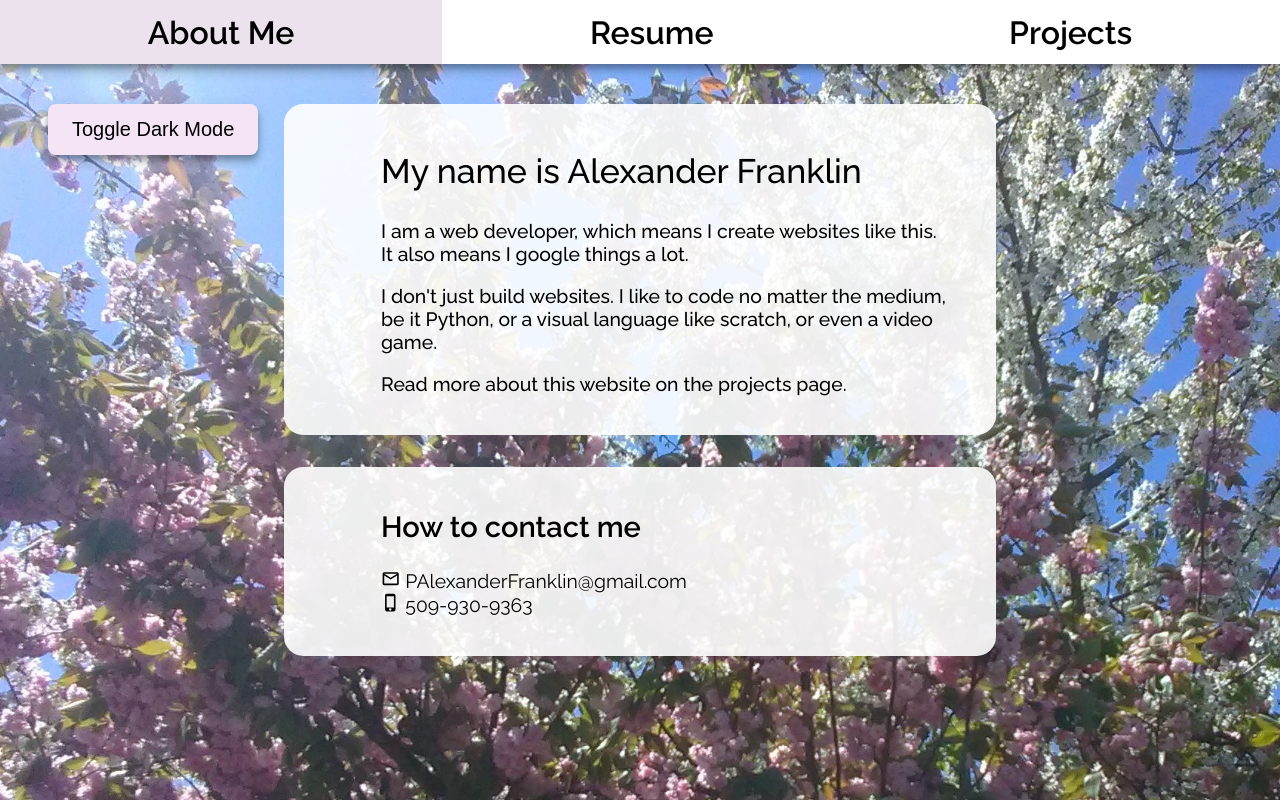
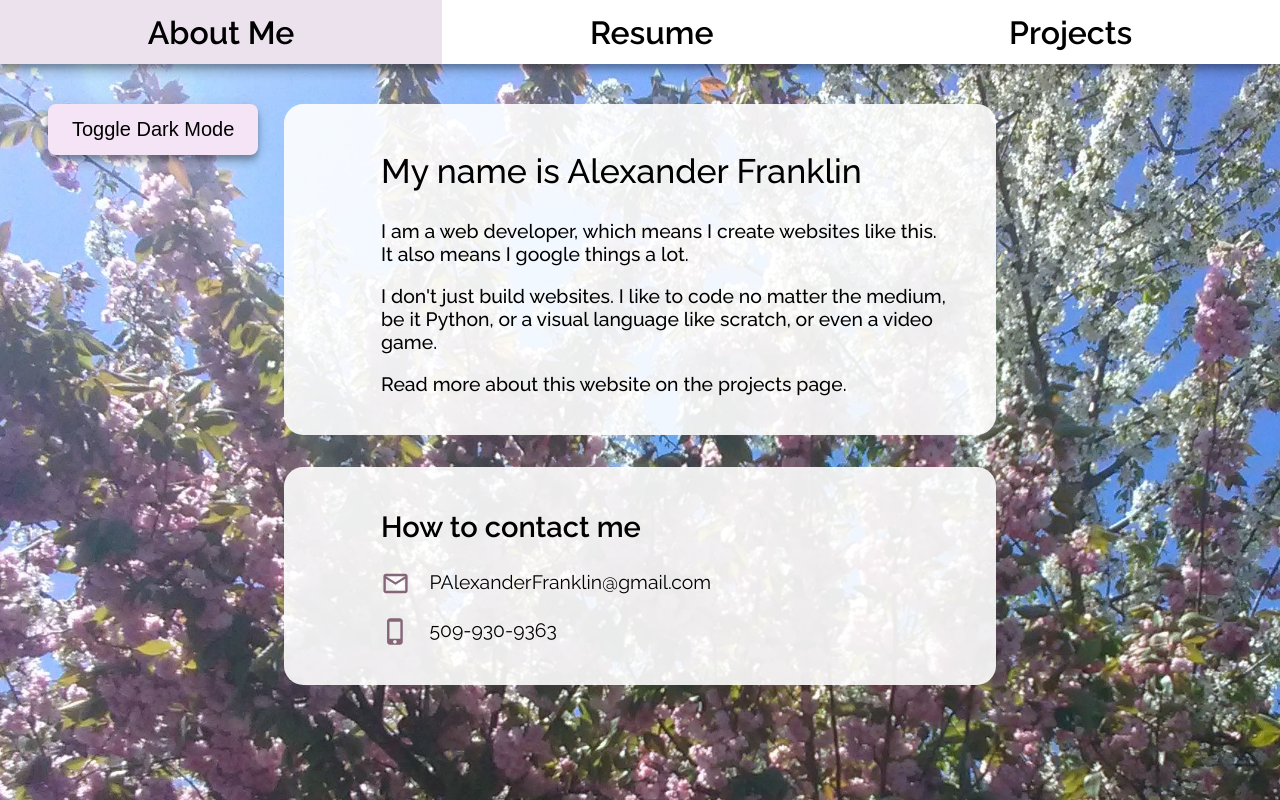
Before and after one commit to PAlexanderFranklin/alexanderfranklin, a React (Create React App) app: page / in a window 1280 px wide. Built offline with nearby package versions, Linux system fonts and the light colour scheme.

Commit message:
Style Icons

```diff
--- a/src/views/Pages/Home/Home.css
+++ b/src/views/Pages/Home/Home.css
@@ -11,3 +11,14 @@
 .Contact {
     text-align: left;
 }
+
+.icon {
+    vertical-align: middle;
+    font-size: 1.5em;
+    margin-right: 0.5em;
+    color: #856679;
+}
+
+.dark_mode .icon {
+    color: #FE95D5;
+}
--- a/src/views/Pages/Home/Home.js
+++ b/src/views/Pages/Home/Home.js
@@ -22,8 +22,8 @@ function Home() {
       <div className="Contact bubble">
         <h2>How to contact me</h2>
         <p>
-          <MdMailOutline /> PAlexanderFranklin@gmail.com <br />
-          <MdPhoneIphone /> 509-930-9363
+          <p><MdMailOutline className="icon"/> PAlexanderFranklin@gmail.com </p>
+          <MdPhoneIphone className="icon"/> 509-930-9363
         </p>
       </div>
     </div>
```
